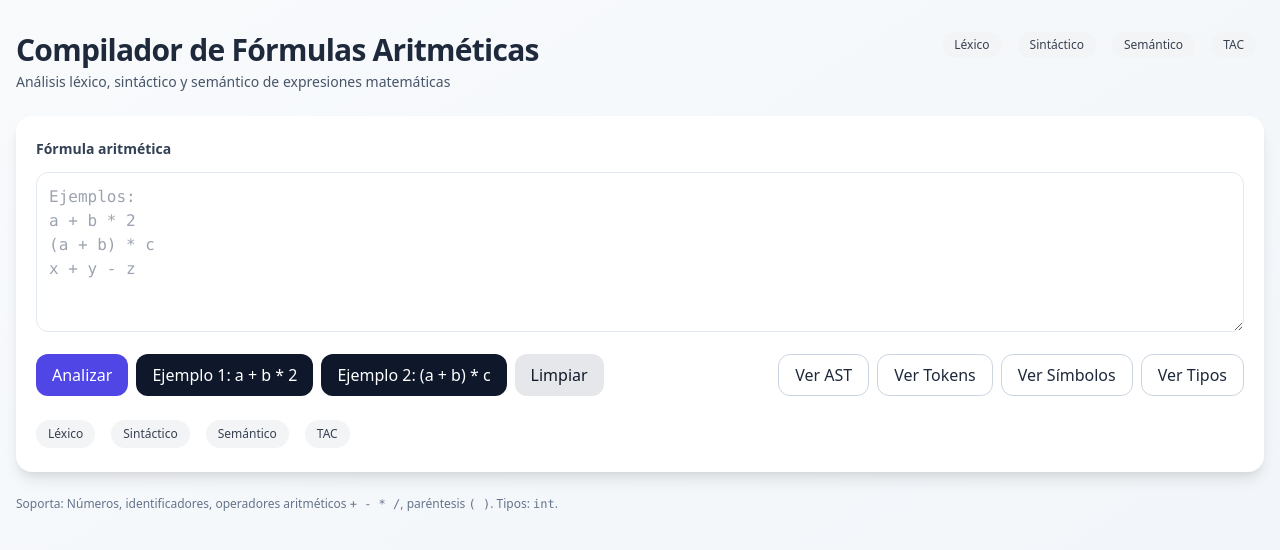
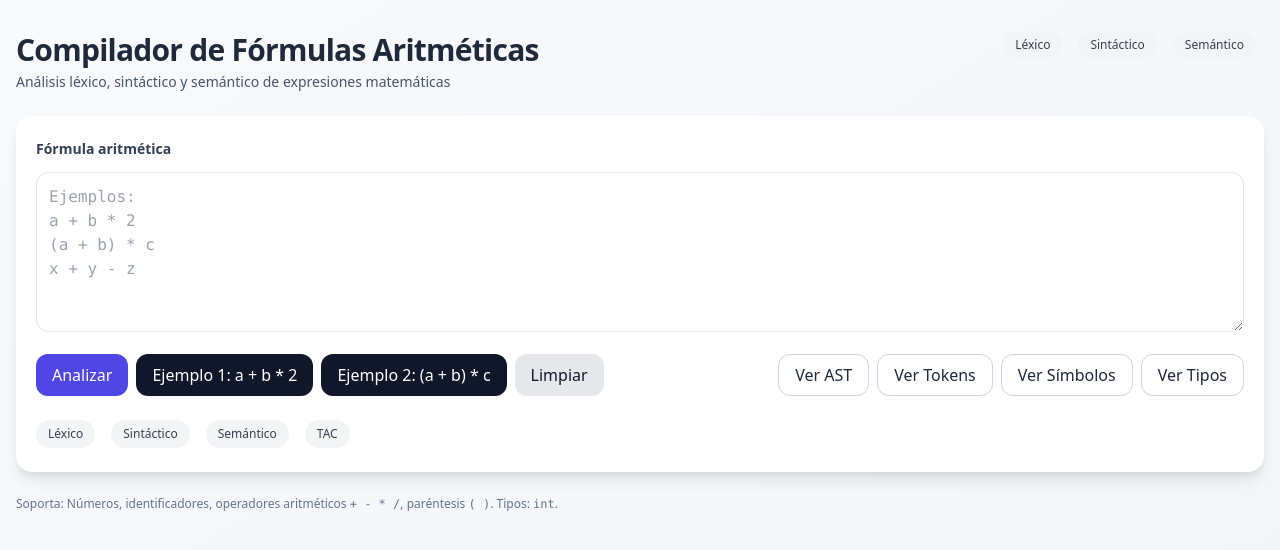
Before and after one commit to WilmerSan1010/Compilador, a plain HTML site: page index.html in a window 1280 px wide. Drawn offline with nearby package versions, Linux system fonts and the light colour scheme.

Commit message:
eliminacion de tac

```diff
--- a/index.html
+++ b/index.html
@@ -22,7 +22,7 @@
         <span class="badge badge-gray">Léxico</span>
         <span class="badge badge-gray">Sintáctico</span>
         <span class="badge badge-gray">Semántico</span>
-        <span class="badge badge-gray">TAC</span>
+
       </div>
     </header>
 
```
